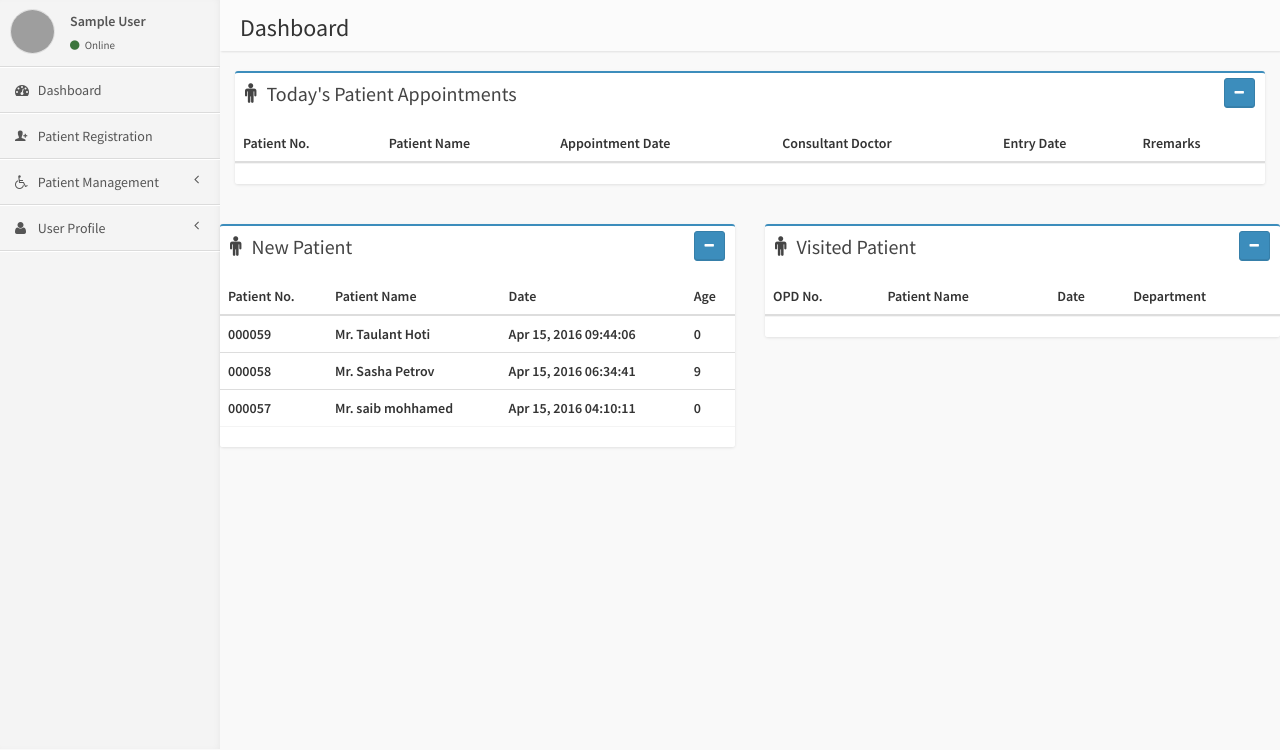
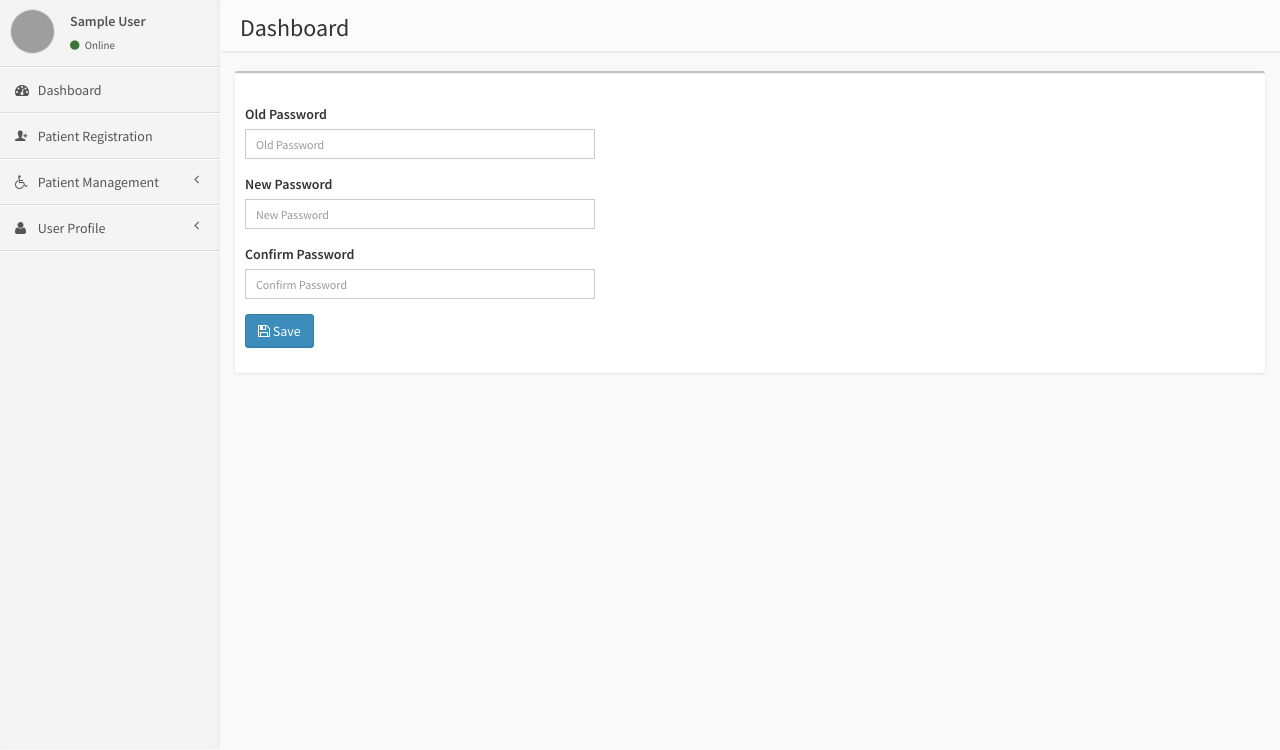
Before and after one commit to IsurangaPerera/ClinicManagementSystem, a PHP site: page /include/Recept.php?change_password in a window 1280 px wide. Shown: the part 51-801 px from the top of the page. Run offline with PHP 8.4, Linux system fonts and the light colour scheme; the visitor is signed in with stand-in values (Sample User, id 1); lists and menus that the app fills with data are empty; some libraries are stand-ins or nearby versions; some web fonts are replaced; grey boxes are pictures that could not be loaded.

Commit message:
After splitting html to php scripts

```diff
--- a/include/Recept.php
+++ b/include/Recept.php
@@ -47,8 +47,8 @@ require('header.php');
     <ul class="treeview-menu">
       <li ><a href="http://demo-hms.eu5.org/myprofile"><i class="fa fa-angle-double-right"></i>My Profile</a></li>
       <li ><a href="http://demo-hms.eu5.org/myprofile/editprofile"><i class="fa fa-angle-double-right"></i>Edit Profile</a></li>
-      <li ><a href="http://demo-hms.eu5.org/myprofile/changepwd"><i class="fa fa-angle-double-right"></i>Change Password</a></li>
-      <li><a href="config/logout.php"><i class="fa fa-angle-double-right"></i>Logout</a></li>
+      <li ><a href="?change_password"><i class="fa fa-angle-double-right"></i>Change Password</a></li>
+      <li ><a href="config/logout.php"><i class="fa fa-angle-double-right"></i>Logout</a></li>
     </ul>
   </li>
   <!--END OF USER PROFILE-->
@@ -65,7 +65,7 @@ require('header.php');
   <section class="content-header" >
     <h1>Dashboard</h1>
   </section>
-  <?php include('app/dash_board_non_css.php'); ?>
+  <?php include('app/dash_board.php'); ?>
 
   <?php
   if(isset($_GET['manage_appointments'])) {
@@ -81,7 +81,21 @@ require('header.php');
   }
 
   if(isset($_GET['dash_board'])) {
-    include('app/dash_board.php');
+    require('app/hidden_right.php');
+  ?>
+
+  <style>
+    .dash_board{
+      display: block;
+    }
+  </style>
+
+  <?php
+
+  }
+
+  if(isset($_GET['change_password'])) {
+    include('app/change_password.php');
   }
 
   ?>
--- /dev/null
+++ b/include/app/change_password.php
@@ -0,0 +1,54 @@
+<?php
+require('hidden_right.php');
+?>
+
+<style>
+.change_password{
+    display: block;
+}
+
+</style>
+
+<div class="change_password">
+    <section class="content">
+       <div class="row">
+          <div class="col-md-12">
+
+              <div class="box">
+
+                <div class="box-footer clearfix">
+
+                </div>
+
+                <div class="box-body table-responsive">
+
+                    <script language="javascript">
+                    function copy(){
+                       document.getElementById("truePwd").value = document.getElementById("newPwd").value
+                   }
+                   </script>
+                   <form method="post" action="http://demo-hms.eu5.org/myprofile/savepwd" onSubmit="return confirm('Are you sure you want to Change Password');" >
+                       <div class="form-group">
+                          <label for="exampleInputEmail1">Old Password</label>
+                          <input class="form-control input-sm" name="oldPwd" id="oldPwd" type="password" placeholder="Old Password" style="width: 350px;" required>
+                      </div>
+                      <div class="form-group">
+                          <label for="exampleInputEmail1">New Password</label>
+                          <input class="form-control input-sm" onKeyUp="copy()" name="newPwd" id="newPwd" type="password" placeholder="New Password" style="width: 350px;" required>
+                      </div>
+                      <div class="form-group">
+                          <label for="exampleInputEmail1">Confirm Password</label>
+                          <input class="form-control input-sm" name="conPwd" id="conPwd" type="password" placeholder="Confirm Password" style="width: 350px;" required>
+                      </div>
+                      <div class="form-group">
+                          <button class="btn btn-primary" name="btnSubmit" id="btnSubmit" type="submit"><i class="fa fa-save"></i> Save</button>
+                      </div>
+                      <input type="hidden" name="truePwd" id="truePwd" value="">
+                  </form>
+
+              </div>
+          </div>
+      </div>
+  </div>
+</section><!-- /.content -->
+</div>
--- a/include/app/dash_board.php
+++ b/include/app/dash_board.php
@@ -1,9 +1,4 @@
-<style>
-.manage_appointments, .dash_board_non, .search_patient, .patient_registration{
-  display: none;
-}
 
-</style>
 
 <div class="dash_board">
 
--- /dev/null
+++ b/include/app/hidden_right.php
@@ -0,0 +1,5 @@
+<style>
+ .dash_board, .dash_board_non, .search_patient, .patient_registration, .manage_appointments, .change_password{
+  display: none;
+}
+</style>
--- a/index.php
+++ b/index.php
@@ -37,7 +37,7 @@ session_start();
 					<div class="field">
 						<label for="username">Username</label>
 
-						<input type="text" name="username" value="" class='login username-field' placeholder='Username' required />                </div> <!-- /field -->
+						<input type="text" name="username" value="" class='login username-field' placeholder='Username' required autofocus />                </div> <!-- /field -->
 						<div class="field">
 							<label for="password">Password:</label>
 							<input type="password" name="password" class="login password-field" placeholder="Password" required value="" />
```
Also changed, not shown: include/app/manage_appointments.php (+7 -4 lines), include/app/patient_registration.php (+6 -3 lines), include/app/search_patient.php (+6 -3 lines).
